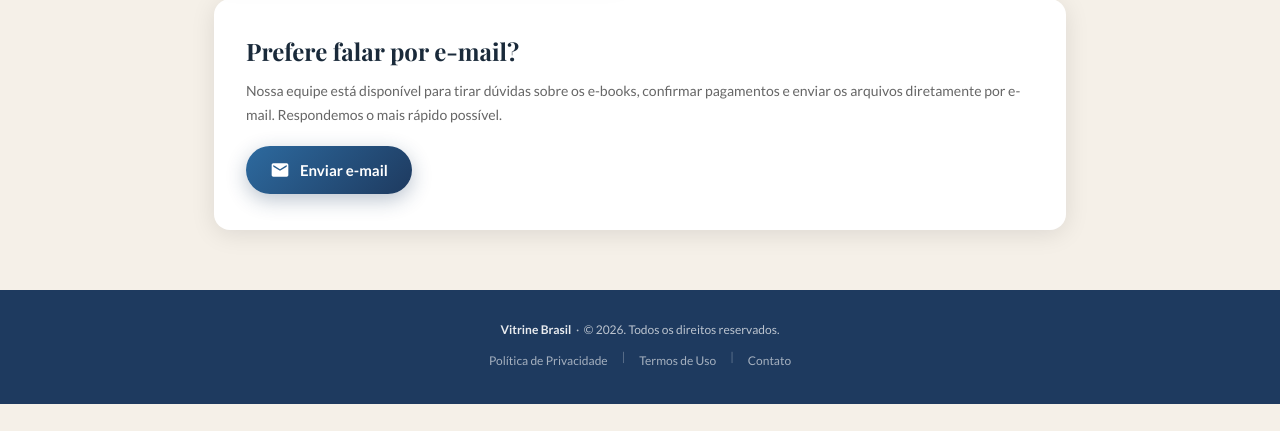
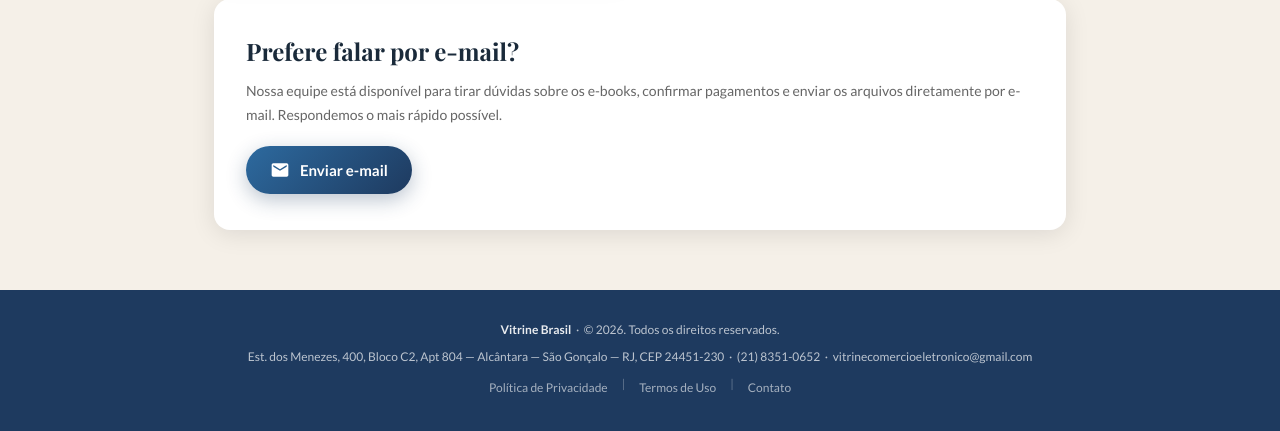
Before and after one commit to leosn1006/vendas-web, a Flask app: template app/templates/contato-vitrini.html in a window 1280 px wide. Shown: the part 824-1255 px from the top of the page. Before the commit the page ends 1228 px from the top, so only its background shows below. Run offline with Flask 3, Linux system fonts and the light colour scheme; the template is opened without the code that fills it, so the values that code supplies are empty; parts of the project's set-up code (start-up, migrations or seed data) failed here and were passed over.

Commit message:
inclui endereco e telefone no rodape das paginas do vitrinidaju.site

```diff
--- a/app/templates/contato-vitrini.html
+++ b/app/templates/contato-vitrini.html
@@ -116,6 +116,8 @@
 
         .footer-inner { max-width: 900px; margin: 0 auto; }
         footer p { color: rgba(255,255,255,0.7); font-size: 12px; margin-bottom: 12px; }
+        footer p a { color: rgba(255,255,255,0.7); text-decoration: none; }
+        footer p a:hover { color: #fff; }
 
         .footer-links { display: flex; flex-wrap: wrap; justify-content: center; gap: 6px; }
         .footer-links a { color: rgba(255,255,255,0.6); text-decoration: none; font-size: 12px; padding: 4px 8px; border-radius: 4px; transition: color 0.2s; }
@@ -183,6 +185,7 @@
 <footer>
     <div class="footer-inner">
         <p><strong style="color:rgba(255,255,255,0.9);">Vitrine Brasil</strong> &nbsp;·&nbsp; © 2026. Todos os direitos reservados.</p>
+        <p>Est. dos Menezes, 400, Bloco C2, Apt 804 — Alcântara — São Gonçalo — RJ, CEP 24451-230 &nbsp;·&nbsp; <a href="tel:+552183510652">(21) 8351-0652</a> &nbsp;·&nbsp; <a href="mailto:vitrinecomercioeletronico@gmail.com">vitrinecomercioeletronico@gmail.com</a></p>
         <div class="footer-links">
             <a href="/politica-privacidade">Política de Privacidade</a>
             <span>|</span>
--- a/app/templates/politica-privacidade-vitrini.html
+++ b/app/templates/politica-privacidade-vitrini.html
@@ -145,6 +145,8 @@
         .footer-inner { max-width: 900px; margin: 0 auto; }
 
         footer p { color: rgba(255,255,255,0.7); font-size: 12px; margin-bottom: 12px; }
+        footer p a { color: rgba(255,255,255,0.7); text-decoration: none; }
+        footer p a:hover { color: #fff; }
 
         .footer-links { display: flex; flex-wrap: wrap; justify-content: center; gap: 6px; }
 
@@ -272,6 +274,7 @@
 <footer>
     <div class="footer-inner">
         <p><strong style="color:rgba(255,255,255,0.9);">Vitrine Brasil</strong> &nbsp;·&nbsp; © 2026. Todos os direitos reservados.</p>
+        <p>Est. dos Menezes, 400, Bloco C2, Apt 804 — Alcântara — São Gonçalo — RJ, CEP 24451-230 &nbsp;·&nbsp; <a href="tel:+552183510652">(21) 8351-0652</a> &nbsp;·&nbsp; <a href="mailto:vitrinecomercioeletronico@gmail.com">vitrinecomercioeletronico@gmail.com</a></p>
         <div class="footer-links">
             <a href="/politica-privacidade">Política de Privacidade</a>
             <span>|</span>
--- a/app/templates/portifolio-vitrini.html
+++ b/app/templates/portifolio-vitrini.html
@@ -888,6 +888,8 @@
                 <h5>Contato</h5>
                 <ul>
                     <li><a href="mailto:vitrinecomercioeletronico@gmail.com">vitrinecomercioeletronico@gmail.com</a></li>
+                    <li><a href="tel:+552183510652">(21) 8351-0652</a></li>
+                    <li>Est. dos Menezes, 400, Bloco C2, Apt 804 — Alcântara — São Gonçalo — RJ, CEP 24451-230</li>
                 </ul>
             </div>
             <div class="footer-section">
--- a/app/templates/termos-de-uso-vitrini.html
+++ b/app/templates/termos-de-uso-vitrini.html
@@ -111,6 +111,8 @@
 
         .footer-inner { max-width: 900px; margin: 0 auto; }
         footer p { color: rgba(255,255,255,0.7); font-size: 12px; margin-bottom: 12px; }
+        footer p a { color: rgba(255,255,255,0.7); text-decoration: none; }
+        footer p a:hover { color: #fff; }
 
         .footer-links { display: flex; flex-wrap: wrap; justify-content: center; gap: 6px; }
         .footer-links a { color: rgba(255,255,255,0.6); text-decoration: none; font-size: 12px; padding: 4px 8px; border-radius: 4px; transition: color 0.2s; }
@@ -239,6 +241,7 @@
 <footer>
     <div class="footer-inner">
         <p><strong style="color:rgba(255,255,255,0.9);">Vitrine Brasil</strong> &nbsp;·&nbsp; © 2026. Todos os direitos reservados.</p>
+        <p>Est. dos Menezes, 400, Bloco C2, Apt 804 — Alcântara — São Gonçalo — RJ, CEP 24451-230 &nbsp;·&nbsp; <a href="tel:+552183510652">(21) 8351-0652</a> &nbsp;·&nbsp; <a href="mailto:vitrinecomercioeletronico@gmail.com">vitrinecomercioeletronico@gmail.com</a></p>
         <div class="footer-links">
             <a href="/politica-privacidade">Política de Privacidade</a>
             <span>|</span>
```
